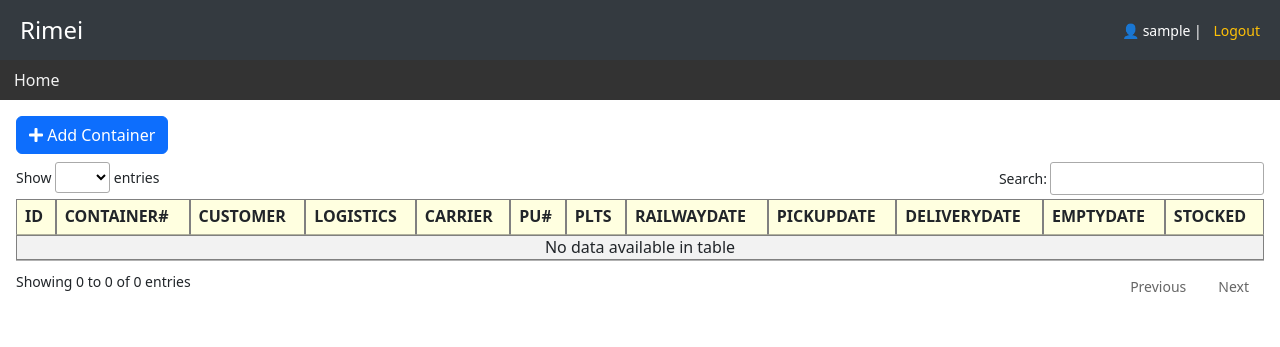
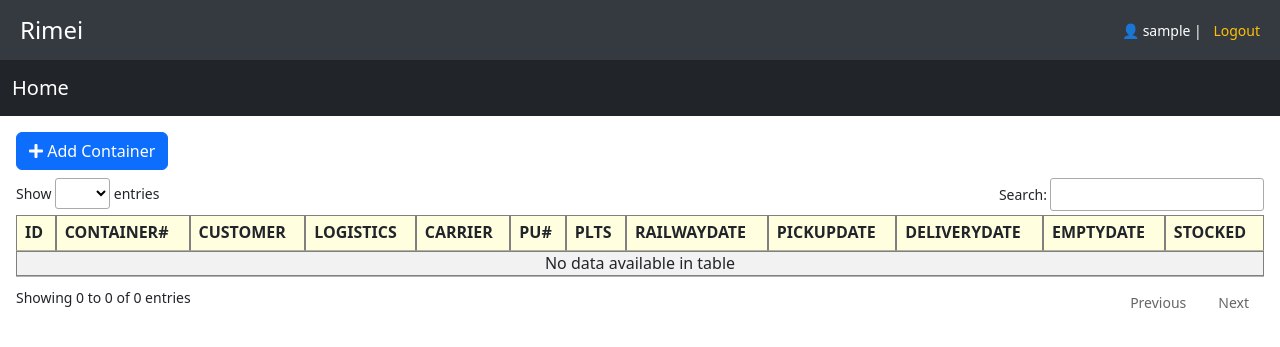
Before and after one commit to rosaspace/rimei, a Django app: page /container/ in a window 1280 px wide. Shown: the top 347 px of the page. Run offline with Django 4.2, Linux system fonts and the light colour scheme; the visitor is signed in with stand-in values (Sample User, id 1); data that the repository does not hold is empty; some libraries are stand-ins or nearby versions.

Commit message:
update navbar

```diff
--- a/container/templates/container/base.html
+++ b/container/templates/container/base.html
@@ -6,7 +6,7 @@
     <meta name="viewport" content="width=device-width, initial-scale=1">
     <title>Dashboard</title>
 
-    <!-- Bootstrap 5 -->
+    <!-- Bootstrap 5 JS and CSS -->
     <link href="https://cdn.jsdelivr.net/npm/bootstrap@5.3.0/dist/css/bootstrap.min.css" rel="stylesheet">
     <script src="https://cdn.jsdelivr.net/npm/bootstrap@5.3.0/dist/js/bootstrap.bundle.min.js"></script>
 
@@ -47,48 +47,22 @@
             z-index: 1000;
         }
 
-        /* 顶部导航背景和基本设置 */
-        .topnav {
-            background-color: #333;
-            overflow: hidden;
-            padding: 0 4px;
-            display: flex;
-            align-items: center;
-            flex-wrap: wrap;
-            gap: 0px; /* 控制链接间距 */
-            font-size: 14;            /* 整体减小文字大小 */
+        /* 设置当前激活菜单项为绿色背景、白色文字 */
+        .nav-link.active {
+            background-color: #198754 !important;  /* Bootstrap 5 的绿色 */
+            color: #fff !important;
+            border-radius: 0.25rem;
         }
 
-        /* 链接样式统一处理 */
-        .topnav a,
-        .topnav .nav-link {
-            color: #f2f2f2;
-            padding: 8px 10px;
-            text-decoration: none;
-            font-size: 20;
-            display: inline-block;
+        /* 鼠标悬停时仍保持可读 */
+        .nav-link.active:hover {
+            background-color: #157347 !important; /* 深一点的绿 */
+            color: #fff !important;
         }
-
-        /* 分隔符样式 */
-        .topnav .divider {
-            color: #888;
-            font-size: 14;
-            padding: 0 0px;
-            user-select: none;
-        }
-
-        /* 悬浮效果 */
-        .topnav a:hover,
-        .topnav .nav-link:hover {
-            background-color: #ddd;
-            color: black;
-        }
-
-        /* 当前激活链接 */
-        .topnav a.active,
-        .topnav .nav-link.active {
-            background-color: #04AA6D;
-            color: white;
+        .dropdown-item.active,
+        .dropdown-item:active {
+            background-color: #198754;
+            color: #fff;
         }
 
         .divider {
@@ -168,65 +142,97 @@
     </header>
 
     <!-- 横向导航栏（Sidebar） -->
-    <div class="topnav">
-        <a class="nav-link {% if request.resolver_match.url_name == 'index' %}active{% endif %}" href="{% url 'index' %}">Home</a>
+    <nav class="navbar navbar-expand-lg navbar-dark bg-dark">
+        <div class="container-fluid ">
+          <a class="navbar-brand {% if request.resolver_match.url_name == 'index' %}active{% endif %}" href="{% url 'index' %}">Home</a>
+
           {% if user.is_authenticated %}
+          <ul class="navbar-nav me-auto mb-2 mb-lg-0">
+
             {% if 'Invoice' in user_permissions %}
-            <span class="divider">|</span>
-            <a class="nav-link {% if request.resolver_match.url_name == 'invoice_statement' %}active{% endif %}" href="{% url 'invoice_statement' %}">Statement</a>
-            <span class="divider">|</span>
-            <a class="nav-link {% if request.resolver_match.url_name == 'invoice_unpaid' %}active{% endif %}" href="{% url 'invoice_unpaid' %}">Unpaid</a>
-            <span class="divider">|</span>
-            <a class="nav-link {% if request.resolver_match.url_name == 'invoice' %}active{% endif %}" href="{% url 'invoice' %}">Invoice</a>
-            <span class="divider">|</span>
-            <a class="nav-link {% if request.resolver_match.url_name == 'invoice_finished' %}active{% endif %}" href="{% url 'invoice_finished' %}">InvoiceFinished</a>
+            <li class="nav-item dropdown">
+              <a class="nav-link dropdown-toggle {% if request.resolver_match.url_name in 'invoice_statement invoice_unpaid invoice invoice_finished' %}active{% endif %}" href="#" role="button" data-bs-toggle="dropdown" aria-expanded="false">
+                Invoice
+              </a>
+              <ul class="dropdown-menu">
+                <li><a class="dropdown-item" href="{% url 'invoice_statement' %}">Statement</a></li>
+                <li><a class="dropdown-item" href="{% url 'invoice_unpaid' %}">Unpaid</a></li>
+                <li><a class="dropdown-item" href="{% url 'invoice' %}">Invoice</a></li>
+                <li><a class="dropdown-item" href="{% url 'invoice_finished' %}">Finished</a></li>
+              </ul>
+            </li>
             {% endif %}
 
             {% if 'Payment' in user_permissions %}
-            <span class="divider">|</span>
+            <li class="nav-item">
               <a class="nav-link {% if request.resolver_match.url_name == 'aline_payment' %}active{% endif %}" href="{% url 'aline_payment' %}">AlinePay</a>
+            </li>
             {% endif %}
 
             {% if 'WeekRecord' in user_permissions %}
-            <span class="divider">|</span>
-            <a class="nav-link {% if request.resolver_match.url_name == 'week_record' %}active{% endif %}" href="{% url 'week_record' %}">WeekRecord</a>
+            <li class="nav-item">
+              <a class="nav-link {% if request.resolver_match.url_name == 'week_record' %}active{% endif %}" href="{% url 'week_record' %}">Week Record</a>
+            </li>
             {% endif %}
 
             {% if 'Container' in user_permissions %}
-            <span class="divider">|</span>
-            <a class="nav-link {% if request.resolver_match.url_name == 'container' %}active{% endif %}" href="{% url 'container' %}">Container</a>
-            <span class="divider">|</span>
-            <a class="nav-link {% if request.resolver_match.url_name == 'container_finished' %}active{% endif %}" href="{% url 'container_finished' %}">ContainerStocked</a>
+            <li class="nav-item dropdown">
+              <a class="nav-link dropdown-toggle {% if request.resolver_match.url_name in 'container container_finished' %}active{% endif %}" href="#" role="button" data-bs-toggle="dropdown" aria-expanded="false">
+                Container
+              </a>
+              <ul class="dropdown-menu">
+                <li><a class="dropdown-item" href="{% url 'container' %}">Container</a></li>
+                <li><a class="dropdown-item" href="{% url 'container_finished' %}">Stocked</a></li>
+              </ul>
+            </li>
             {% endif %}
 
             {% if 'RiMeiOrder' in user_permissions %}
-            <span class="divider">|</span>
-            <a class="nav-link {% if request.resolver_match.url_name == 'rimeiorder' %}active{% endif %}" href="{% url 'rimeiorder' %}">Order</a>
-            <span class="divider">|</span>
-            <a class="nav-link {% if request.resolver_match.url_name == 'rimeiorder_officedepot' %}active{% endif %}" href="{% url 'rimeiorder_officedepot' %}">OfficeDepot</a>
-            <span class="divider">|</span>
-            <a class="nav-link {% if request.resolver_match.url_name == 'rimeiorder_finished' %}active{% endif %}" href="{% url 'rimeiorder_finished' %}">OrderFinished</a>
-            <span class="divider">|</span>
+            <li class="nav-item dropdown">
+              <a class="nav-link dropdown-toggle {% if request.resolver_match.url_name in 'rimeiorder rimeiorder_officedepot rimeiorder_finished metalorder' %}active{% endif %}" href="#" role="button" data-bs-toggle="dropdown" aria-expanded="false">
+                Orders
+              </a>
+              <ul class="dropdown-menu">
+                <li><a class="dropdown-item" href="{% url 'rimeiorder' %}">Rimei Order</a></li>
+                <li><a class="dropdown-item" href="{% url 'rimeiorder_officedepot' %}">Office Depot</a></li>
+                <li><a class="dropdown-item" href="{% url 'rimeiorder_finished' %}">Finished</a></li>
+                <li><a class="dropdown-item" href="{% url 'metalorder' %}">Metal Order</a></li>
+              </ul>
+            </li>
+            {% endif %}
+
+            {% if 'Temporary' in user_permissions %}
+            <li class="nav-item">
               <a class="nav-link {% if request.resolver_match.url_name == 'temporary' %}active{% endif %}" href="{% url 'temporary' %}">Temporary</a>
+            </li>
             {% endif %}
 
             {% if 'RimeiInventory' in user_permissions %}
-            <!-- <span class="divider">|</span>
-            <a class="nav-link {% if request.resolver_match.url_name == 'rimeiorder_cancel' %}active{% endif %}" href="{% url 'rimeiorder_cancel' %}">Cancel</a> -->
-            <span class="divider">|</span>
-            <a class="nav-link {% if request.resolver_match.url_name == 'inventory_diff' %}active{% endif %}" href="{% url 'inventory_diff' %}">InventoryDiff</a>
-            <span class="divider">|</span>
-            <a class="nav-link {% if request.resolver_match.url_name == 'inventory' %}active{% endif %}" href="{% url 'inventory' %}">InventoryRimei</a>
-            <a class="nav-link {% if request.resolver_match.url_name == 'inventory_metal' %}active{% endif %}" href="{% url 'inventory_metal' %}">InventoryMetal</a>
-            <a class="nav-link {% if request.resolver_match.url_name == 'inventory_mcd' %}active{% endif %}" href="{% url 'inventory_mcd' %}">InventoryMcd</a>
+            <li class="nav-item dropdown">
+              <a class="nav-link dropdown-toggle {% if request.resolver_match.url_name in 'inventory inventory_diff inventory_metal inventory_mcd' %}active{% endif %}" href="#" role="button" data-bs-toggle="dropdown" aria-expanded="false">
+                Inventory
+              </a>
+              <ul class="dropdown-menu">
+                <li><a class="dropdown-item" href="{% url 'inventory' %}">Rimei</a></li>
+                <li><a class="dropdown-item" href="{% url 'inventory_diff' %}">Diff Rimei</a></li>
+                <li><a class="dropdown-item" href="{% url 'inventory_metal' %}">Metal</a></li>
+                <li><a class="dropdown-item" href="{% url 'inventory_mcd' %}">Mcd</a></li>
+              </ul>
+            </li>
             {% endif %}
 
             {% if 'Permission' in user_permissions %}
-            <span class="divider">|</span>
+            <li class="nav-item">
               <a class="nav-link {% if request.resolver_match.url_name == 'permission' %}active{% endif %}" href="{% url 'permission' %}">Permission</a>
+            </li>
             {% endif %}
+
+          </ul>
           {% endif %}
         </div>
+      </nav>
+
+
 
     <!-- 主体内容区 -->
     <div class="main-content">
--- a/container/templates/container/container.html
+++ b/container/templates/container/container.html
@@ -9,7 +9,7 @@
 
 <div class="table-container">
     <table class="table table-striped table-bordered table-hover">
-        <thead class="sticky-top bg-white">
+        <thead>
             <tr>
                 <th>ID</th>
                 <th>Container#</th>
--- a/container/templates/container/invoice.html
+++ b/container/templates/container/invoice.html
@@ -11,7 +11,7 @@
     </div>
     <div class="table-container">
         <table class="table table-striped table-bordered table-hover">
-            <thead class="sticky-top bg-white">
+            <thead>
                 <tr>
                     <th><input type="checkbox" id="select-all" title="Select All"></th>
                     <th>ID</th>
--- a/container/templates/container/invoiceManager/statement.html
+++ b/container/templates/container/invoiceManager/statement.html
@@ -41,10 +41,6 @@
                     </form>
                 </td>
             </tr>
-            {% empty %}
-            <tr>
-                <td colspan="7">No statement available.</td>
-            </tr>
             {% endfor %}
         </tbody>
     </table>
--- a/container/templates/container/rmorder.html
+++ b/container/templates/container/rmorder.html
@@ -31,7 +31,7 @@
 <!-- 订单列表 -->
 <div class="table-container">
     <table class="table table-striped table-bordered table-hover">
-        <thead class="sticky-top bg-white"> <!-- 固定表头 -->
+        <thead>
             <tr>
                 <th>ID</th>
                 <th>SO#</th>
--- a/container/templates/container/rmorder/add_order.html
+++ b/container/templates/container/rmorder/add_order.html
@@ -119,7 +119,7 @@
 
         <h4>Order List</h4>
         <table class="table table-bordered">
-            <thead class="sticky-top bg-white">
+            <thead>
                 <tr>
                     <th>Item Number / Name</th>
                     <th>Qty</th>
--- a/container/templates/container/rmorder2.html
+++ b/container/templates/container/rmorder2.html
@@ -33,7 +33,7 @@
 <!-- 订单列表 -->
 <div class="table-container">
     <table class="table table-striped table-bordered table-hover">
-        <thead class="sticky-top bg-white"> <!-- 固定表头 -->
+        <thead>
             <tr>
                 <th>ID</th>
                 <th>SO#</th>
--- a/container/urls.py
+++ b/container/urls.py
@@ -30,6 +30,8 @@ urlpatterns = [
     path("container/", views.container_view, name="container"),
     path("container_finished/", views.container_view_finished, name="container_finished"),
     path("rimeiorder/", views.rimeiorder_view, name="rimeiorder"),
+    path("metalorder/", views.metalorder, name="metalorder"),
+
     path("rimeiorder_finished/", views.rimeiorder_view_finished, name="rimeiorder_finished"),
     path("rimeiorder_officedepot/", views.rimeiorder_officedepot, name="rimeiorder_officedepot"),
     path("rimeiorder_cancel/", views.rimeiorder_cancel, name="rimeiorder_cancel"),
--- a/container/views.py
+++ b/container/views.py
@@ -247,13 +247,28 @@ def container_view_finished(request):
 @login_required(login_url='/login/')
 def rimeiorder_view(request):
     template = "container/rmorder2.html"
-    orders = RMOrder.objects.exclude(customer_name='4').annotate(image_count=Count('images')).order_by('pickup_date')
+    orders = RMOrder.objects.exclude(Q(customer_name='4') | Q(customer_name='19')).annotate(image_count=Count('images')).order_by('pickup_date')
     user_permissions = get_user_permissions(request.user)
     unfinished_orders = orders.filter(
         is_updateInventory=False,
         is_canceled=False
     )
     print("unfinished_orders, ",len(unfinished_orders))
+
+    return render(request, template, {
+        'rimeiorders': unfinished_orders,
+        'user_permissions': user_permissions
+        })
+
+@login_required(login_url='/login/')
+def metalorder(request):
+    template = "container/rmorder2.html"
+    orders = RMOrder.objects.filter(customer_name='19').annotate(image_count=Count('images')).order_by('pickup_date')
+    user_permissions = get_user_permissions(request.user)
+    unfinished_orders = orders.filter(
+        is_updateInventory=False,
+        is_canceled=False
+    )
 
     return render(request, template, {
         'rimeiorders': unfinished_orders,
```
Lines whose indentation alone changed are shown as unchanged.
